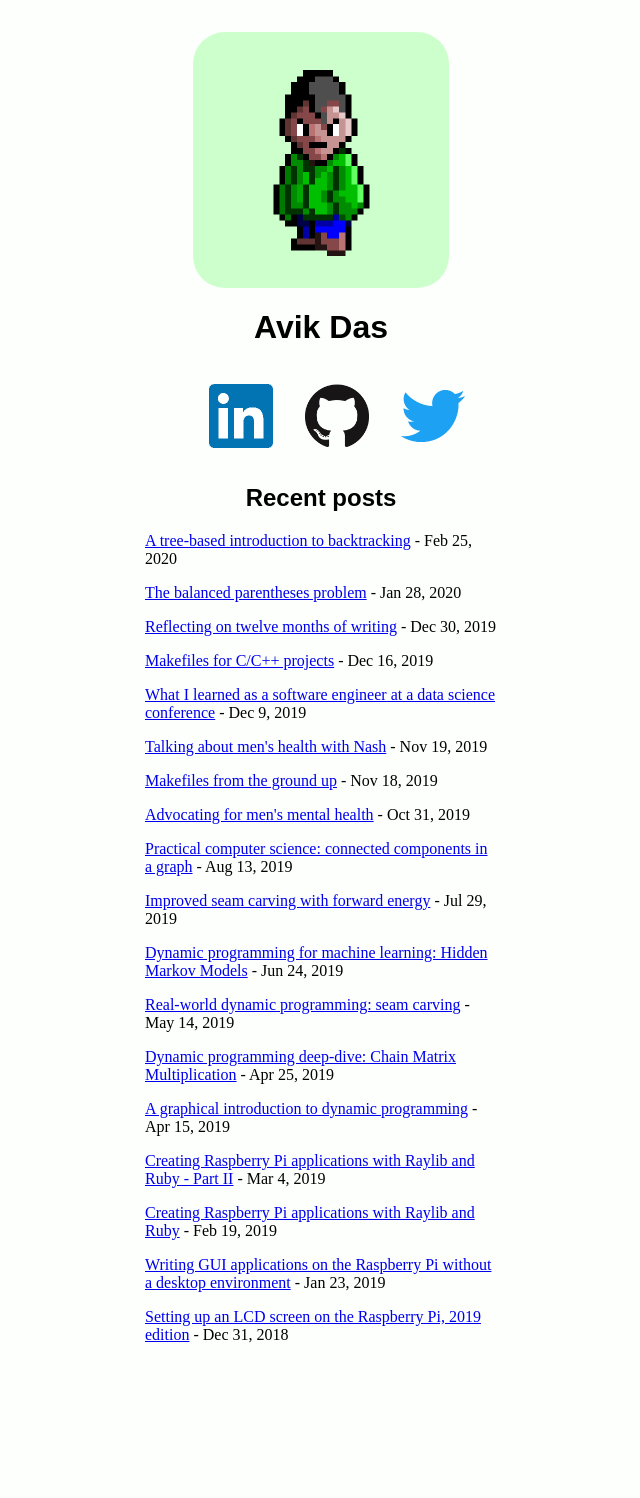
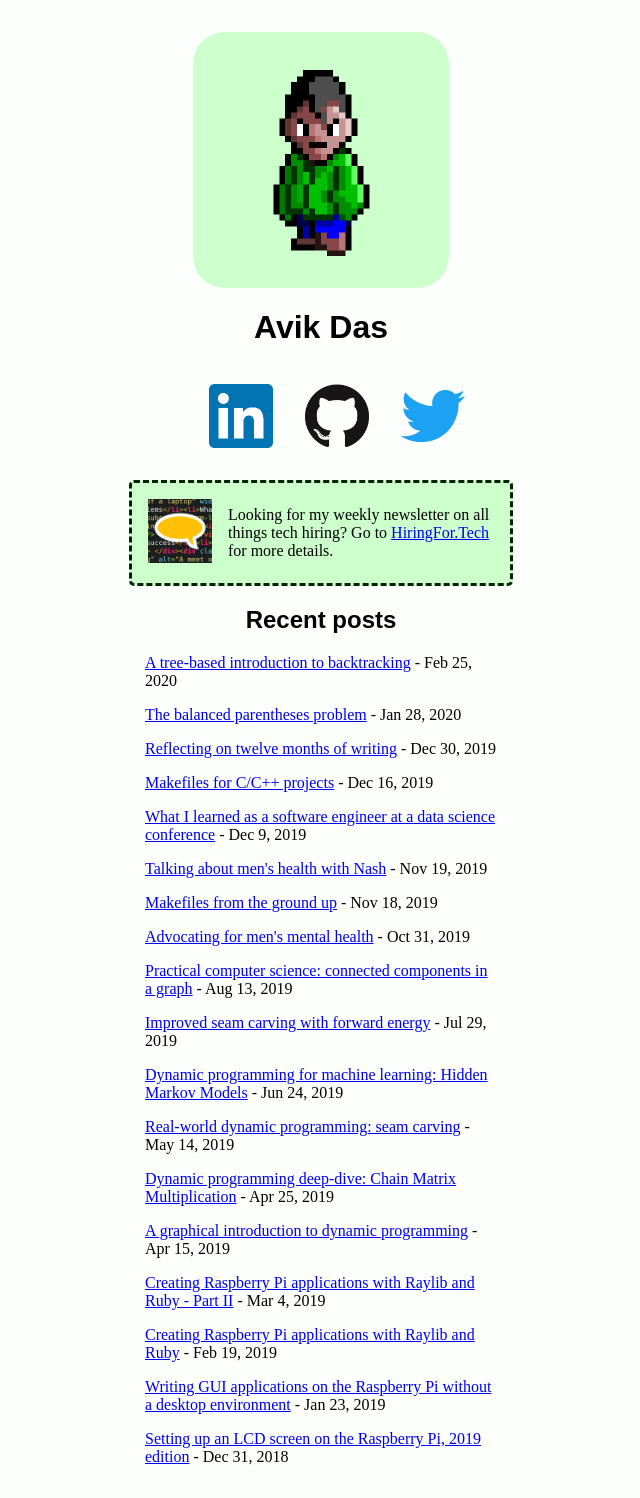
Before and after one commit to avik-das/avik-das.github.io, a Jekyll site: the page built from index.html, in a window 1280 px wide. Shown: the whole page, without its empty margins (319-959 px from the left). Built offline with Jekyll 4.4.1, drawn with Linux system fonts in a browser that asks for light colours; before the commit the page ends 1376 px from its top, so only the background shows below that.

Commit message:
Add link to Hiring For Tech website to front page

```diff
--- a/assets/css/index.scss
+++ b/assets/css/index.scss
@@ -51,6 +51,24 @@ h1, h2, h3, h4, h5, h6 {
   }
 }
 
+#hiring-for-tech {
+  display: flex;
+  flex-direction: row;
+  align-items: center;
+
+  border: 3px dashed #020;
+  border-radius: 5px;
+
+  margin: 16px 0;
+  padding: 0 16px;
+  background: #cdffcd;
+
+  :first-child img {
+    margin-right: 16px;
+    flex-shrink: 1;
+  }
+}
+
 #recent-posts ul {
   padding: 0;
   margin: 1em;
--- a/index.html
+++ b/index.html
@@ -31,6 +31,11 @@
     <li><a href="{{ site.author.twitter }}"><img src="/assets/images/logo-twitter.png" width="64" height="64" /></a></li>
   </ul>
 
+  <section id="hiring-for-tech">
+    <p><a href="https://hiringfor.tech"><img src="/assets/images/logo-hiringfortech.png" width="64" height="64" /></a></p>
+    <p>Looking for my weekly newsletter on all things tech hiring? Go to <a href="https://hiringfor.tech">HiringFor.Tech</a> for more details.</p>
+  </section>
+
   <section id="recent-posts">
     <h2>Recent posts</h2>
 
```
Also changed, not shown: assets/images/logo-hiringfortech.png (added).
